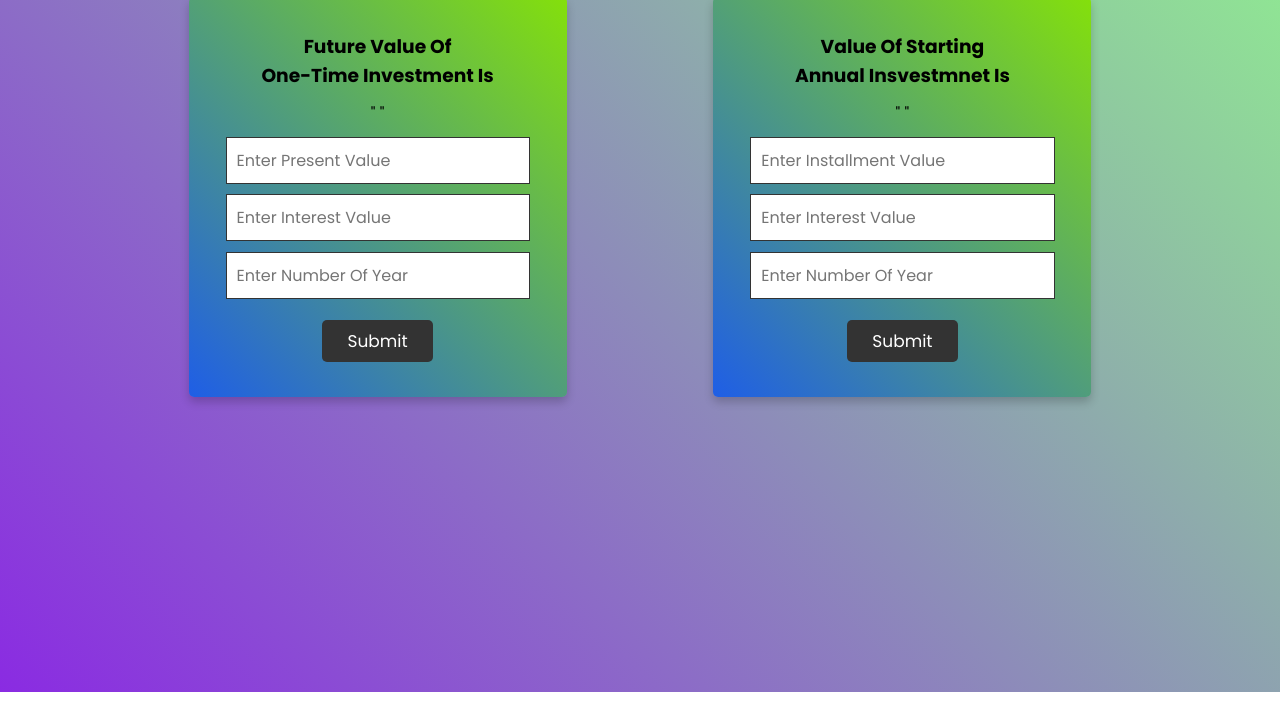
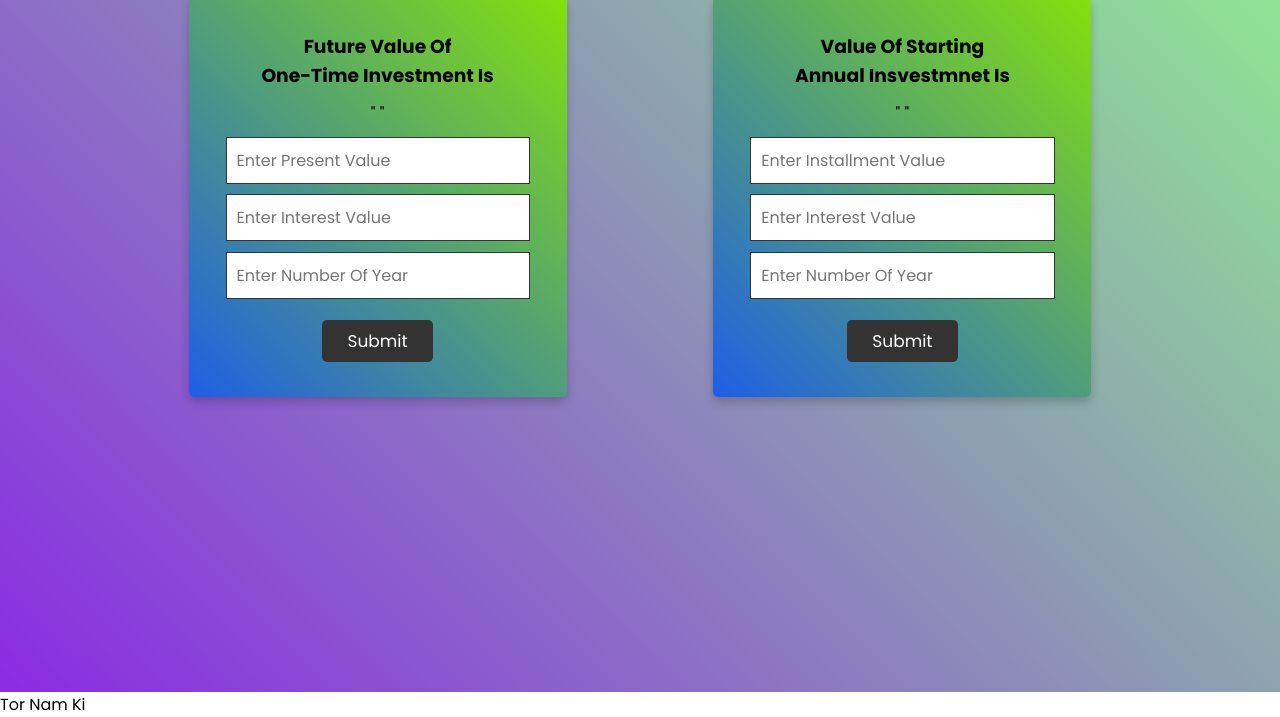
Before and after one commit to ShohagAlphaCoding/FV-App, a plain HTML site: page index.html in a window 1280 px wide. Shown: the part 108-825 px from the top of the page. Before the commit the page ends 800 px from the top, so only its background shows below. Drawn offline with Linux system fonts and the light colour scheme.

Commit message:
teo commet

```diff
--- a/index.html
+++ b/index.html
@@ -42,6 +42,7 @@
         </div>
 
     </div>
+    tor  nam ki
 
     <script src="main.js"></script>
 
```
